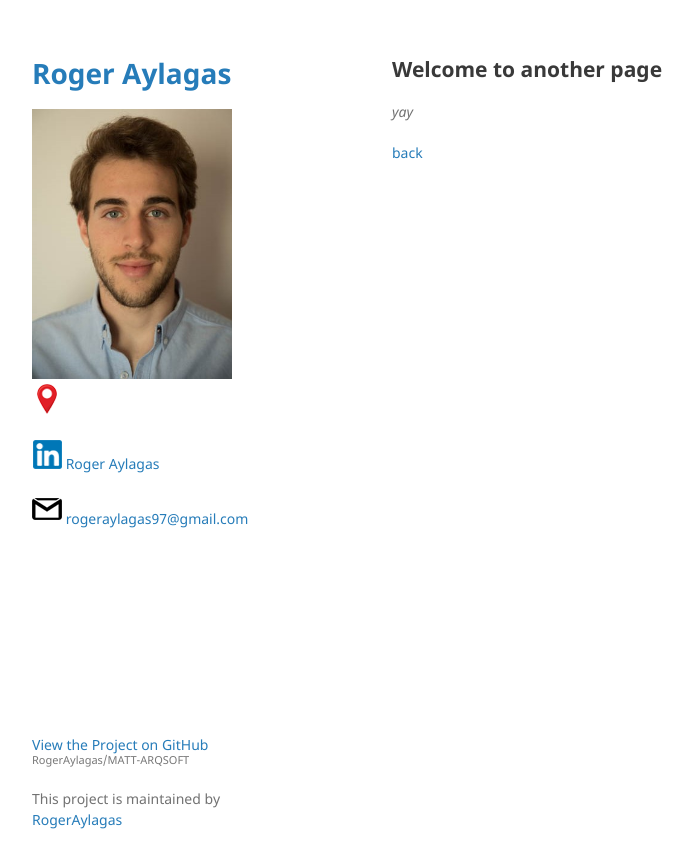
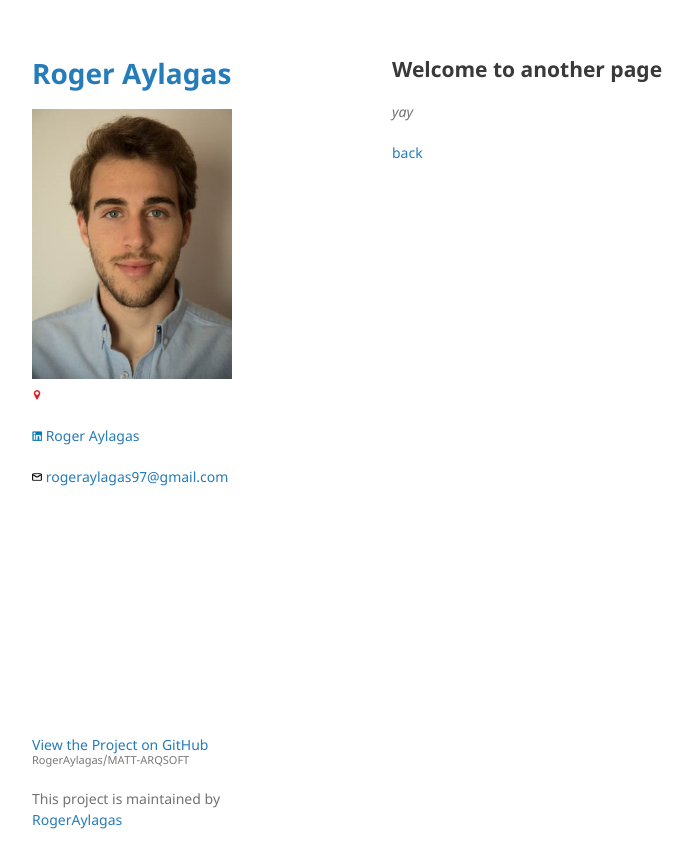
Before and after one commit to RogerAylagas/MATT-ARQSOFT, a Jekyll site: the page built from another-page.md, in a window 1280 px wide. Shown: the top 868 px of the page, without its empty margins (178-871 px from the left). Built offline with Jekyll 4.4.1, drawn with Linux system fonts in a browser that asks for light colours; our own code applies the rules of GitHub Pages for plain Markdown files.

Commit message:
Changed size of icons

```diff
--- a/_layouts/default.html
+++ b/_layouts/default.html
@@ -22,20 +22,20 @@
         {% endif %}
         {% if site.location %}
           <p>
-            <img src="{{site.location_icon | relative_url}}" alt="Location"/>
+            <img src="{{site.location_icon | relative_url}}" alt="Location" width=10/>
             <a src = "{{site.location | relative_url}}">  </a>
           </p>
         {% endif %}
         {% if site.linkedin %}
         <p>
-          <img href = "{{site.linkedin_link | relative_url}}" src="{{site.linkedin_icon | relative_url}}" alt="LinkedIn"/>
+          <img href = "{{site.linkedin_link | relative_url}}" src="{{site.linkedin_icon | relative_url}}" alt="LinkedIn" width=10/>
           <a href = "{{site.linkedin_link | relative_url}}"> Roger Aylagas </a>
         </p>
 
         {% endif %}
         {% if site.email %}
         <p>
-          <img href = "{{site.email | relative_url}}" src="{{site.email_icon | relative_url}}" alt="e-mail"/>
+          <img href = "{{site.email | relative_url}}" src="{{site.email_icon | relative_url}}" alt="e-mail" width=10/>
           <a href = "{{site.email | relative_url}}"> rogeraylagas97@gmail.com </a>
         </p>
 
```
